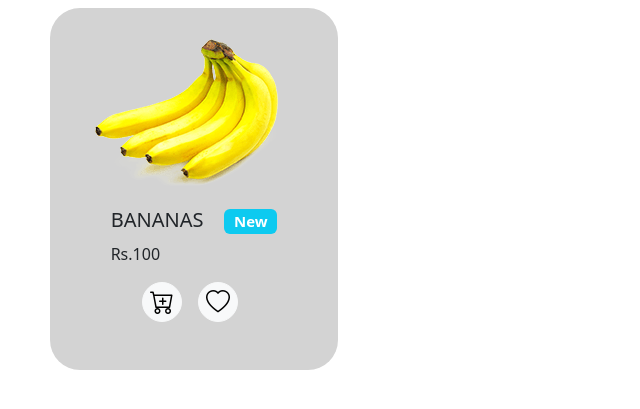
After one commit to Hackathon-Kernel-Krew/Sustainable-Eats, a PHP site: page /card.php in a window 1280 px wide; the page is wider, and only the part inside the window is pictured. The commit adds this page. Shown: the top 409 px of that part, without its empty margins (0-640 px from the left). Run offline with PHP 8.4, Linux system fonts and the light colour scheme; some libraries are stand-ins or nearby versions.

Commit message:
Add files via upload

```diff
--- /dev/null
+++ b/card.php
@@ -0,0 +1,39 @@
+<!DOCTYPE html>
+
+<head>
+    <meta charset="utf-8">
+    <meta name="viewport" content="width=device-width, initial-scale=1">
+
+    <title> Sample</title>
+
+    <link rel="stylesheet" href="bootstrap.css" />
+    <link rel="stylesheet" href="style.css" />
+    <link rel="stylesheet" href="https://cdn.jsdelivr.net/npm/bootstrap-icons@1.9.1/font/bootstrap-icons.css">
+
+</head>
+
+<body>
+
+    <div class="col-12">
+        <div class="row">
+
+            <div class="row cd">
+                <div class="card ps-3 pe-3 pt-4 pb-4 mt-2  d-flex align-items-center border border-0 " style="width: 18rem; background-color: lightgray; border-radius:30px;">
+                    <img src="images/product.png" class="card-img-top img">
+                    <div class="card-body">
+                        <h5 class="card-title">BANANAS &nbsp;&nbsp;&nbsp;<span class="badge bg-info">New</span></h5>
+                        <p class="card-text ">Rs.100</p>
+                        <div class="d-grid gap-2 d-md-flex justify-content-md-center mt-2 mb-2">
+                            <button class="btn btn-light me-md-2 button d-flex flex-row align-items-center justify-content-center" type="button"><i class="bi bi-cart-plus fs-4" style="color: black;"></i></button>
+                            <button class="btn btn-light me-md-2 button d-flex flex-row align-items-center justify-content-center" type="button"><i class="bi bi-heart fs-4" style="color: black;"></i></button>
+                        </div>
+                    </div>
+                </div>
+            </div>
+
+        </div>
+    </div>
+
+    <script src="bootstrap.bundle.js"></script>
+    <script src="bootstrap.js"></script>
+</body>
--- a/style.css
+++ b/style.css
@@ -1,132 +1,18 @@
-.logo{
-    height: 46px;
-    width: 140px;
-    display: block;
+.img{
+    height: 160px;
+    width: 220px;
 }
 
-.caption{
-    margin-bottom: 50px;
-}
+.cd{
 
-.p{
-    font-size: 100px;
-    font-weight: bold;
+    margin-left: 50px;
+
 }
 
 .button{
-    margin-top: 20px;
-    height: 70px;
-    width: 200px;
-    font-weight: bold;
-}
-
-.t1{
-    font-family: "kalam",cursive;
-    color: #76aa6f;
-    letter-spacing: .05em;
-    font-weight: 700;
-    font-size: 22px;
-    margin-bottom: 0px;
-    margin-top: 0px;
-    --bs-gutter-x: 30px;
-    --bs-gutter-y: 0;
-    display: block;
-    margin-block-start: 1.33em;
-    margin-block-end: 1.33em;
-    margin-inline-start: 0px;
-    margin-inline-end: 0px;
-    box-sizing: border-box;
-
-}
-
-.t2{
-    margin-bottom: 0px;
-    font-family: "Poppins", -apple-system, BlinkMacSystemFont, "Segoe UI", Roboto, "Helvetica Neue", Arial, sans-serif;
-    font-weight: 600;
-    letter-spacing: .05em;
-    color: #151515;
-}
-
-.offset-top-md-20{
-    margin-top: 20px;
-    display: block;
-    margin-block-start: 1em;
-    margin-block-end: 1em;
-    margin-inline-start: 0px;
-    margin-inline-end: 0px;
-    --bs-gutter-x: 30px;
-    --bs-gutter-y: 0;
-}
-
-/* .group-middle{
-    flex-wrap: wrap;
-    align-items: center;
-}
-
-.group-xl {
-    margin-bottom: -30px;
-    margin-left: -40px;
-    margin-top: 30px;
-} */
-
-.b{
     border-radius: 20px;
+    border-color: none;
     width: 40px;
     height: 40px;
-
-
-}
-
-.s{
-    font-size: 14px;
-    font-weight: 600;
-    /* letter-spacing: .05em; */
-    text-transform: uppercase;
-    font-family: "Poppins", -apple-system, BlinkMacSystemFont, "Segoe UI", Roboto, "Helvetica Neue", Arial, sans-serif;
-}
-.f{
-    /* letter-spacing: .025em; */
-    font-style: italic;
-    color: #76aa6f;
-}
-.i{
-    width: 160px;
-    height: 55px;
-
-}
-
-.pg{
-    background-image: url("resources/parallax.jpg");
-    background-repeat: no-repeat;
-    display: block;
-    background-size: cover;
-    /* background-color: yellowgreen; */
-    background-position: center;
-    object-fit: cover;
-    height: 420px;
-
-}
-
-.pb{
-    margin-top: 14px;
     color: white;
 }
-
-.l{
-    font-family: "Kalam", cursive;
-    color: #76aa6f;
-    font-weight: 700;
-    font-size: 22px;
-    margin-top: 100px;
-    line-height: 1.5;
-}
-
-.n{
-    margin-top: 10px;
-    font-size: 45px;
-    font-weight: 600;
-    font-family: "Poppins", -apple-system, BlinkMacSystemFont, "Segoe UI", Roboto, "Helvetica Neue", Arial, sans-serif;
-    letter-spacing: .05em;
-    text-transform: uppercase;
-    color: #151515;
-}
```
Also changed, not shown: images/product.png (added).
